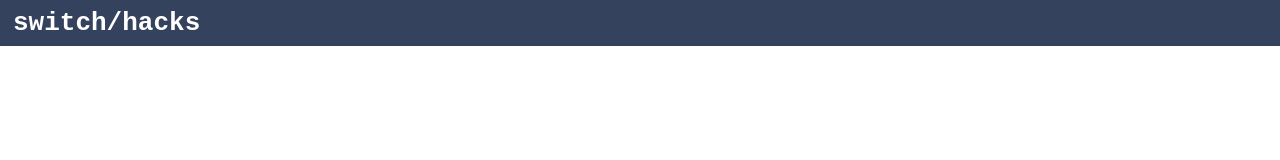
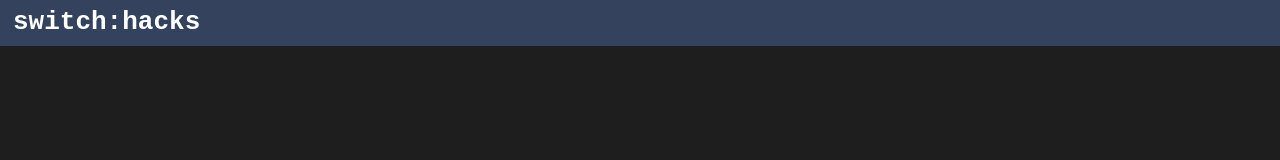
Before and after one commit to switchhacks/switchhacks, a plain HTML site: page index.html in a window 1280 px wide. Drawn offline with Linux system fonts and the light colour scheme.

Commit message:
Update index.html

```diff
--- a/index.html
+++ b/index.html
@@ -2,12 +2,14 @@
 <html>
 <title>Switch Hacks</title>
 
+<body>
 <div class="menu">
    <p class="ting">
-   <h1 style="font-family:monospace;">switch/hacks</h1>
+   <h1 style="font-family:monospace;">switch:hacks</h1>
    </p>
 </div>
 
+</body>
 </html>
 
 <style>
@@ -20,11 +22,22 @@
     height: 40px;
     margin-top: -8px;
     background-color: #35425e;
-    color: white;
 }
 
-p.ting {
-   margin-top: -12px;
+h1 {
+    margin-top: -12px;
+    color: white;
+    width: 50px;
 }
 
+h1:hover {
+    margin-top: -12px;
+    cursor: pointer;
+    text-decoration: underline;
+    text-decoration-color: #4da6c1;
+}
+
+body {
+    background-color: #1e1e1e;
+}
 </style>
```
